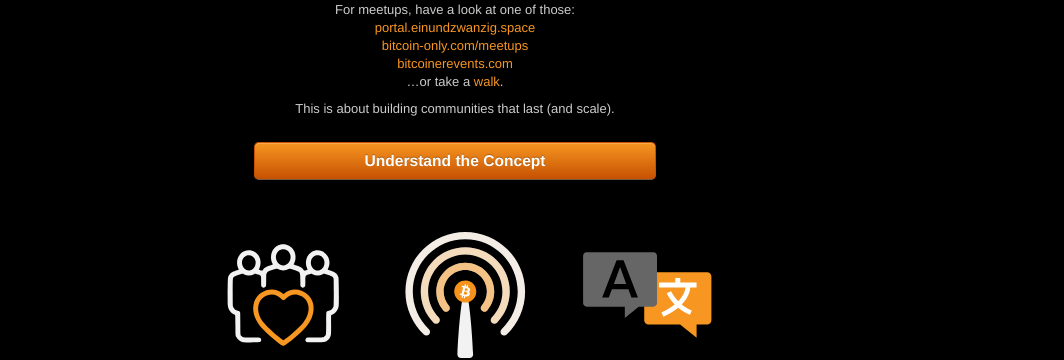
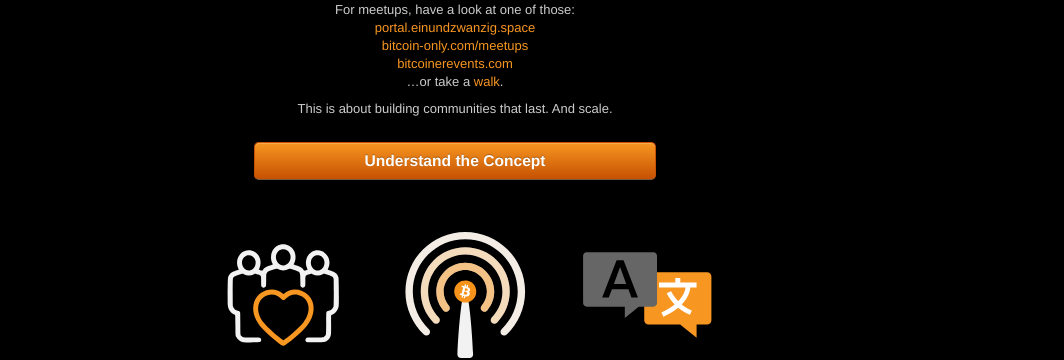
Before and after one commit to twentyone-world/twentyone-world.github.io, a Jekyll site: the page built from index.html, in a window 1280 px wide. Shown: the part 850-1210 px from the top of the page, without its empty margins (185-1249 px from the left). Built offline with Jekyll 4.4.1, drawn with Linux system fonts in a browser that asks for light colours; Markdown is read by kramdown in place of the engine named in the settings.

Commit message:
Remove ()

```diff
--- a/index.html
+++ b/index.html
@@ -124,7 +124,7 @@ title: Twentyone.World
         &hellip;or take a <a href="https://plebwalks.com" target="_blank">walk</a>.
     </p>
     <p>
-        This is about building communities that last (and scale).
+        This is about building communities that last. And scale.
     </p>
     <p>
         <a href="/concept">
```
